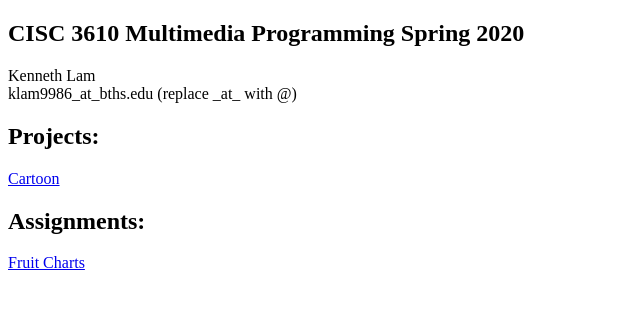
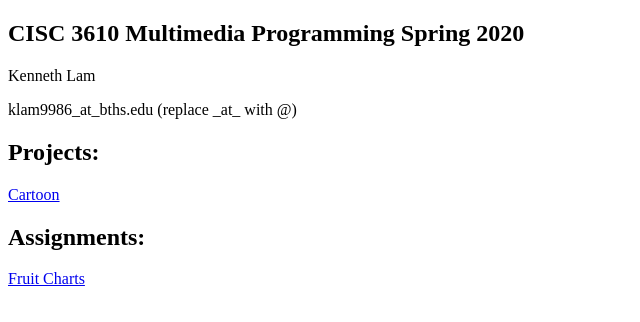
Before and after one commit to PrimeNoodles/CISC-3610-Multimedia-Programming-Spring-2020, a plain HTML site: page index.html in a window 1280 px wide. Shown: the whole page, without its empty margins (0-640 px from the left). Drawn offline with Linux system fonts and the light colour scheme.

Commit message:
Reformat index again

```diff
--- a/index.html
+++ b/index.html
@@ -7,8 +7,10 @@ CISC 3610 Multimedia Programming Spring 2020<br>
 </h2>
 
 <p>
-Kenneth Lam<br>
-klam9986_at_bths.edu (replace _at_ with @)<br>
+Kenneth Lam
+</p>
+<p>
+klam9986_at_bths.edu (replace _at_ with @)
 </p>
 
 <h2>Projects:</h2>
```
